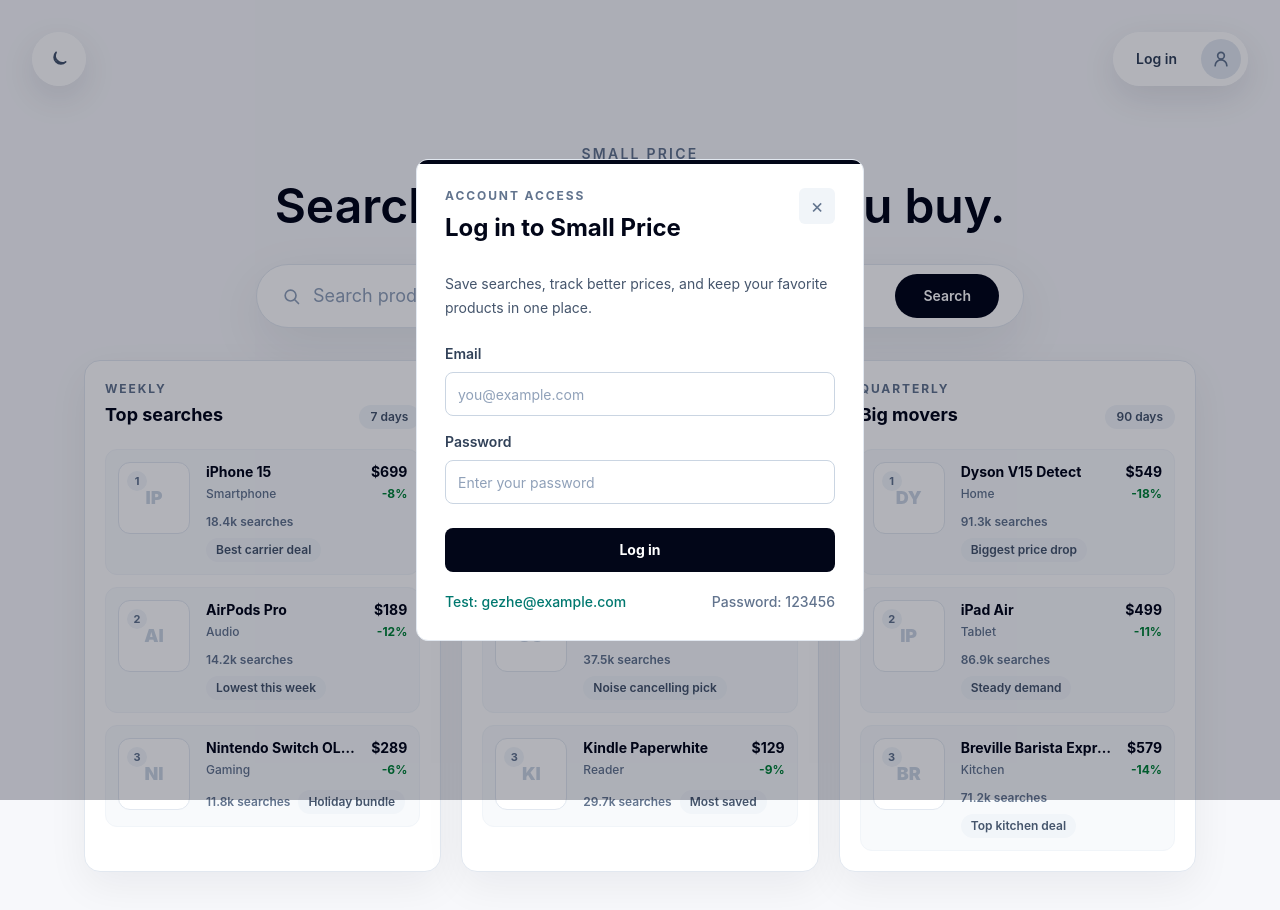
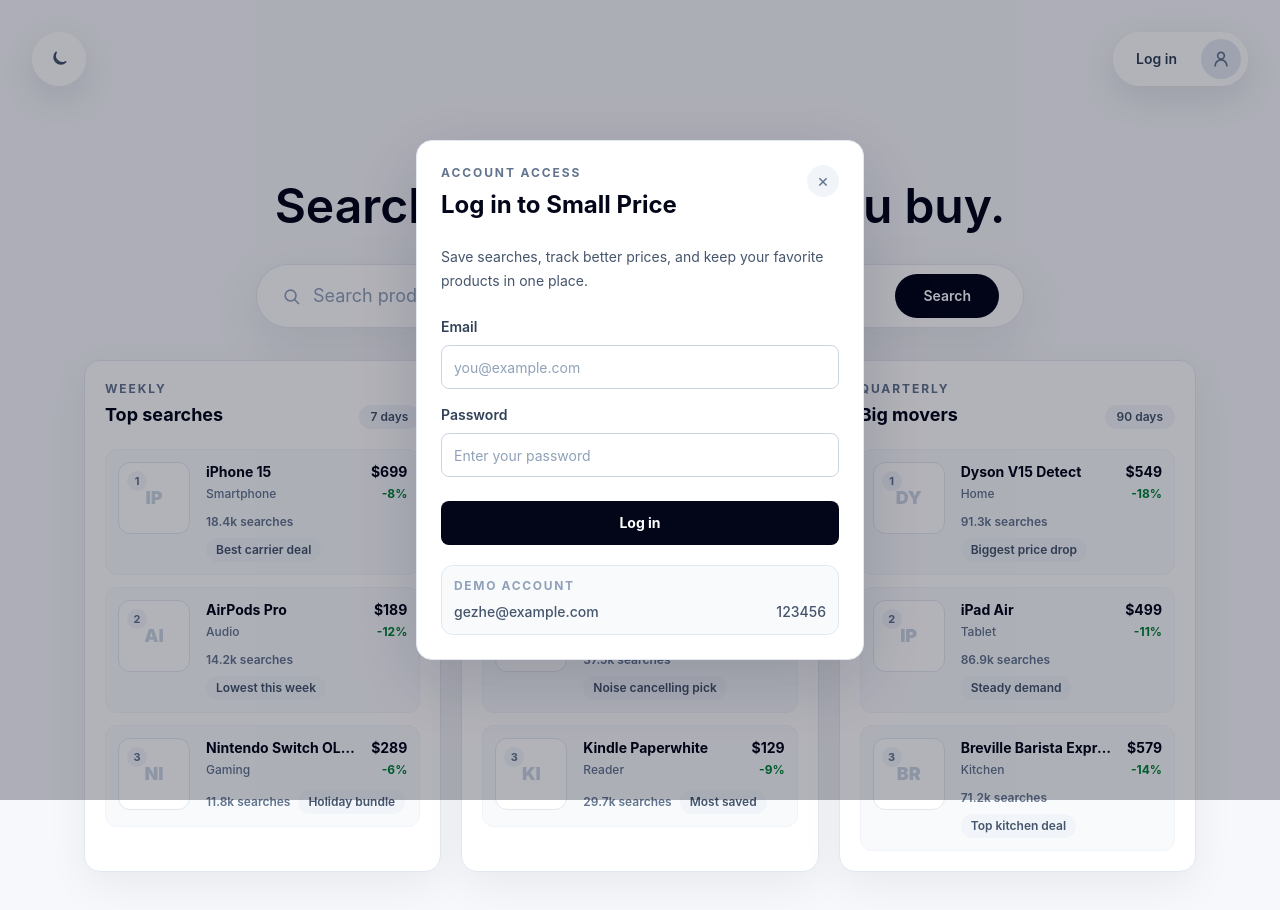
Before and after one commit to Mikalasa/small-price-web, a React (Vite) app in the folder small-price-web-react/: page / in a window 1280 px wide. Both pictures are taken after a click on the button "Log in". Shown: the top 910 px of the page. Built offline with nearby package versions, Linux system fonts and the light colour scheme.

Commit message:
optimise login modal ui

```diff
--- a/small-price-web-react/src/components/LoginModal.jsx
+++ b/small-price-web-react/src/components/LoginModal.jsx
@@ -26,10 +26,8 @@ function LoginModal({ isOpen, auth, onClose }) {
         aria-modal="true"
         aria-labelledby="login-modal-title"
       >
-        <div className={loginStyles.modalAccent} />
-
-        <div className="p-6 sm:p-7">
-          <div className="mb-7 flex items-start justify-between gap-4">
+        <div className="p-5 sm:p-6">
+          <div className="mb-6 flex items-start justify-between gap-4">
             <div>
               <p className={textStyles.cardEyebrow}>
                 {isLoggedIn ? "Profile" : "Account access"}
@@ -154,12 +152,13 @@ function LoggedOutContent({ onLogin }) {
       </form>
 
       <div className="mt-5 flex items-center justify-between text-sm">
-        <button className="font-medium text-teal-700 hover:text-teal-800" type="button">
-          Test: {testCredentials.email}
-        </button>
-        <button className={loginStyles.testCredential} type="button">
-          Password: {testCredentials.password}
-        </button>
+        <div className={`w-full ${loginStyles.demoPanel}`}>
+          <p className={loginStyles.demoLabel}>Demo account</p>
+          <div className="mt-2 flex flex-wrap justify-between gap-2">
+            <span className={loginStyles.testCredential}>{testCredentials.email}</span>
+            <span className={loginStyles.testCredential}>{testCredentials.password}</span>
+          </div>
+        </div>
       </div>
     </div>
   )
--- a/small-price-web-react/src/theme/styles.js
+++ b/small-price-web-react/src/theme/styles.js
@@ -33,7 +33,7 @@ export const buttonStyles = {
   avatarLoggedIn: "bg-slate-950 text-white hover:bg-slate-800 dark:bg-slate-100 dark:text-slate-950 dark:hover:bg-white",
   avatarLoggedOut: "bg-slate-200 text-slate-500 hover:bg-slate-300 hover:text-slate-700 dark:bg-slate-800 dark:text-slate-300 dark:hover:bg-slate-700 dark:hover:text-white",
   modalPrimary: "h-11 w-full rounded-lg bg-slate-950 text-sm font-bold text-white transition hover:bg-slate-800 focus-visible:outline-2 focus-visible:outline-offset-2 focus-visible:outline-slate-600 dark:bg-slate-100 dark:text-slate-950 dark:hover:bg-white",
-  modalClose: "flex h-9 w-9 shrink-0 items-center justify-center rounded-md bg-slate-100 text-xl leading-none text-slate-500 transition hover:bg-slate-200 hover:text-slate-900 focus-visible:outline-2 focus-visible:outline-offset-2 focus-visible:outline-slate-600 dark:bg-slate-800 dark:text-slate-300 dark:hover:bg-slate-700 dark:hover:text-white",
+  modalClose: "flex h-8 w-8 shrink-0 items-center justify-center rounded-full bg-slate-100 text-lg leading-none text-slate-500 transition hover:bg-slate-200 hover:text-slate-900 focus-visible:outline-2 focus-visible:outline-offset-2 focus-visible:outline-slate-600 dark:bg-slate-800 dark:text-slate-300 dark:hover:bg-slate-700 dark:hover:text-white",
   modalGhost: "flex w-full items-center justify-between rounded-lg border border-transparent px-3 py-2.5 text-left text-sm font-semibold text-slate-700 transition hover:border-slate-200 hover:bg-slate-50 dark:text-slate-200 dark:hover:border-slate-700 dark:hover:bg-slate-800",
   modalDanger: "h-11 w-full rounded-lg border border-slate-300 text-sm font-semibold text-slate-700 transition hover:border-red-200 hover:bg-red-50 hover:text-red-600 focus-visible:outline-2 focus-visible:outline-offset-2 focus-visible:outline-red-400 dark:border-slate-700 dark:text-slate-200 dark:hover:border-red-900 dark:hover:bg-red-950/40 dark:hover:text-red-300",
 }
@@ -41,22 +41,23 @@ export const buttonStyles = {
 export const inputStyles = {
   searchShell: "rounded-full border border-slate-200 bg-white px-4 shadow-[0_18px_55px_rgba(15,23,42,0.08)] transition focus-within:border-slate-400 sm:px-6 dark:border-slate-800 dark:bg-slate-900 dark:shadow-none dark:focus-within:border-slate-600",
   searchInput: "min-w-0 flex-1 bg-transparent text-base text-slate-950 outline-none placeholder:text-slate-400 sm:text-lg dark:text-slate-100 dark:placeholder:text-slate-500",
-  modalInput: "h-11 w-full rounded-lg border border-slate-300 bg-white px-3 text-sm text-slate-950 outline-none transition placeholder:text-slate-400 focus:border-slate-600 dark:border-slate-700 dark:bg-slate-900 dark:text-slate-100 dark:placeholder:text-slate-500 dark:focus:border-slate-500",
+  modalInput: "h-11 w-full rounded-lg border border-slate-300 bg-white px-3 text-sm text-slate-950 outline-none transition placeholder:text-slate-400 focus:border-slate-600 dark:border-slate-700 dark:bg-slate-950/40 dark:text-slate-100 dark:placeholder:text-slate-500 dark:focus:border-slate-500",
 }
 
 export const loginStyles = {
   profileShell: "rounded-full border border-white/70 bg-white/90 p-1.5 shadow-[0_12px_35px_rgba(15,23,42,0.1)] backdrop-blur-md dark:border-slate-800 dark:bg-slate-900/90 dark:shadow-none",
   avatarButton: "h-10 w-10 rounded-full text-sm font-bold transition focus-visible:outline-2 focus-visible:outline-offset-2 focus-visible:outline-slate-600",
   modalBackdrop: "bg-slate-950/30 px-4 py-8 dark:bg-slate-950/70",
-  modalPanel: "relative w-full max-w-md overflow-hidden rounded-xl border border-slate-200 bg-white dark:border-slate-800 dark:bg-slate-900",
-  modalAccent: "absolute inset-x-0 top-0 h-1 bg-slate-950 dark:bg-slate-100",
+  modalPanel: "relative w-full max-w-md overflow-hidden rounded-2xl border border-slate-200 bg-white shadow-[0_22px_70px_rgba(15,23,42,0.16)] dark:border-slate-800 dark:bg-slate-900 dark:shadow-none",
   accountCard: "rounded-lg border border-slate-200 bg-slate-50 p-4 dark:border-slate-800 dark:bg-slate-950/40",
   accountAvatar: "h-12 w-12 rounded-md bg-slate-950 text-base font-bold text-white dark:bg-slate-100 dark:text-slate-950",
   error: "rounded-lg border border-red-200 bg-red-50 px-3 py-2 text-sm font-medium text-red-600 dark:border-red-900 dark:bg-red-950/40 dark:text-red-300",
   modalTitle: "mt-2 text-2xl font-bold tracking-normal text-slate-950 dark:text-slate-50",
   modalBody: "text-sm leading-6 text-slate-600 dark:text-slate-300",
   modalLabel: "text-sm font-semibold text-slate-700 dark:text-slate-200",
-  testCredential: "font-medium text-slate-500 hover:text-slate-900 dark:text-slate-400 dark:hover:text-slate-200",
+  demoPanel: "rounded-xl border border-slate-200 bg-slate-50 px-3 py-3 text-sm dark:border-slate-800 dark:bg-slate-950/40",
+  demoLabel: "text-xs font-bold uppercase tracking-[0.14em] text-slate-400 dark:text-slate-500",
+  testCredential: "font-medium text-slate-600 dark:text-slate-300",
   accountName: "font-bold text-slate-950 dark:text-slate-50",
   accountEmail: "text-sm text-slate-500 dark:text-slate-400",
   accountCount: "text-slate-400 dark:text-slate-500",
```
